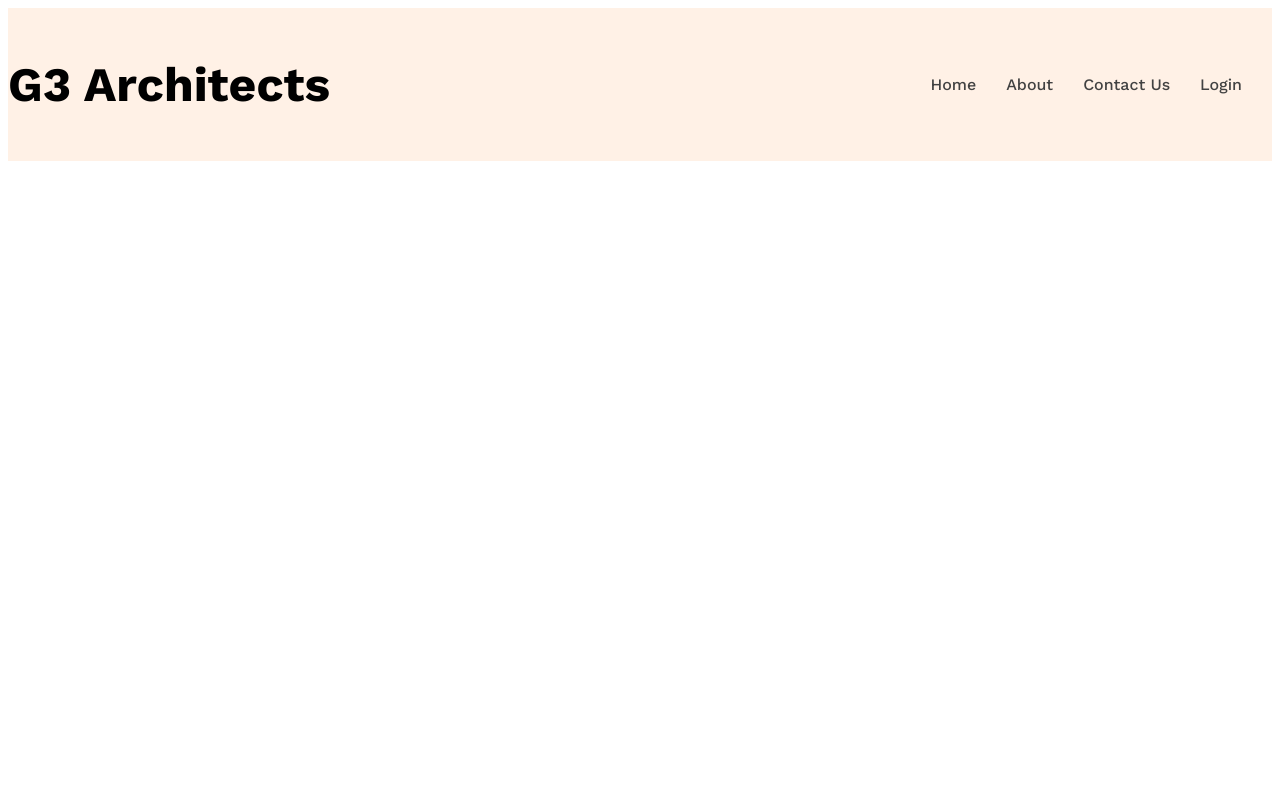
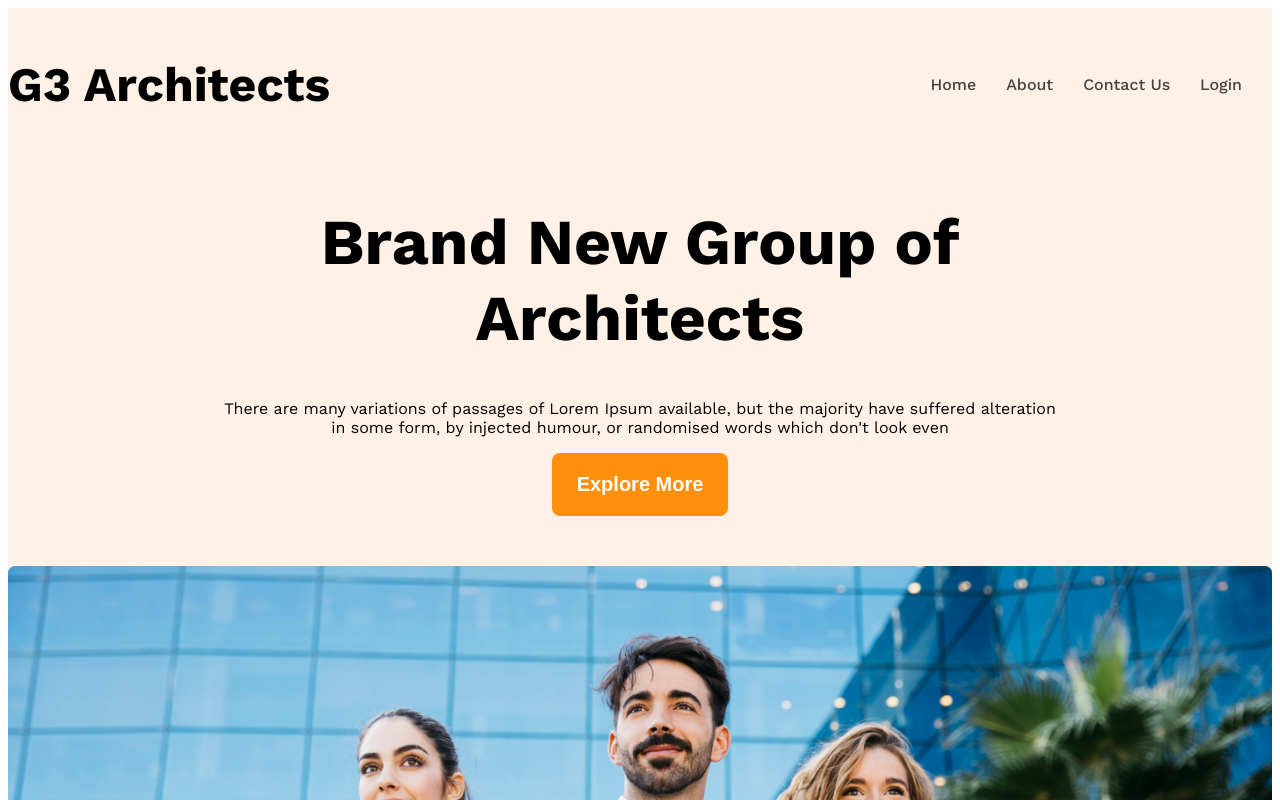
Before and after one commit to SHARIFA-AKHTER/g3-architect-website, a plain HTML site: page index.html in a window 1280 px wide. Shown: the top 800 px of the page. Drawn offline with nearby package versions, Linux system fonts and the light colour scheme.

Commit message:
added an banner section

```diff
--- a/index.html
+++ b/index.html
@@ -25,10 +25,17 @@
         </nav>
 
         <div class="banner">
-                <h1 class="banner-title">
-
-               </h1>
-        </div>
+           <div class="banner-content">
+            <h1 class="banner-title">Brand New Group of Architects</h1>
+            <p class="banner-description">There are many variations of passages of
+                 Lorem Ipsum available, but the majority have suffered
+                  alteration in some form, by injected humour, or randomised
+                   words which don't look even
+            </p>
+            <button class="btn-primary">Explore More</button>
+           </div>
+            <img class="banner-image" src="images/banner.png" alt="">
+    </div>
     </header>
     <main>
 
--- a/styles/architects.css
+++ b/styles/architects.css
@@ -16,6 +16,15 @@
         color: #424242;
     }
 
+    .btn-primary{
+        background-color: #FF900E;
+        color: white;
+        padding: 20px 25px;
+        font-size: 1.25rem;
+        font-weight: 600;
+        border-radius: 8px;
+        border: none;
+    }
     /* dark03 */
 
     .text-light-gray{
@@ -52,3 +61,18 @@
     max-width: 1440px;
     margin: 0 auto;
 }
+
+/* banner related style */
+.banner-content{
+    max-width: 850px;
+    margin: 0 auto;
+    text-align: center;
+    margin-bottom: 50px;
+}
+.banner-title{
+    font-weight: 700;
+    font-size: 4rem;
+}
+.banner-image{
+    width: 100%;
+}
```
